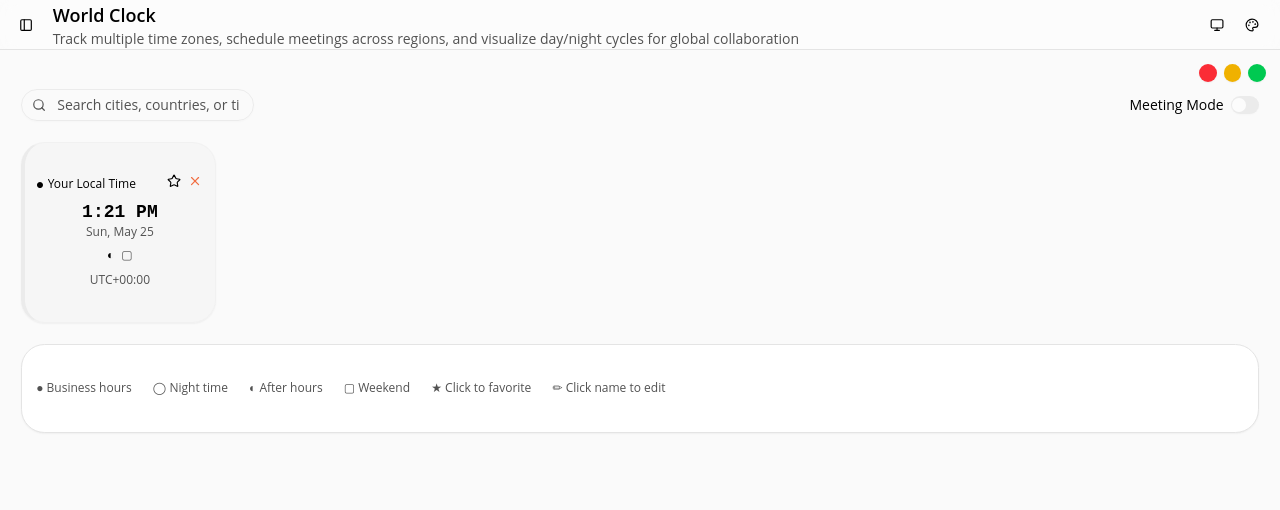
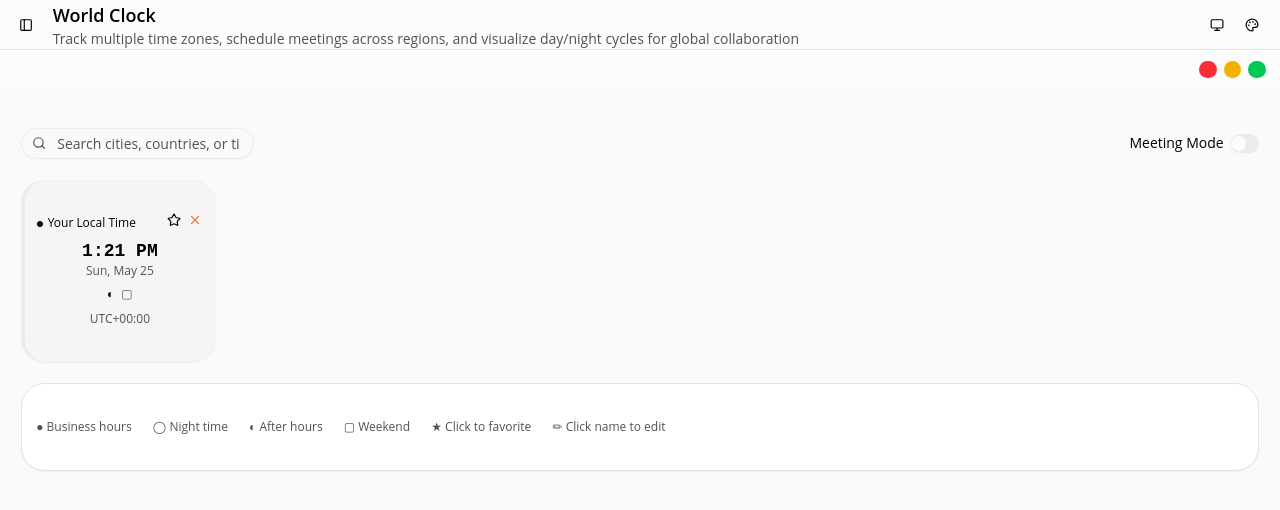
Before and after one commit to hanxiaomax/handsome, a React (Vite) app in the folder 2base/: page /tools/world-clock in a window 1280 px wide. Shown: the top 510 px of the page. Built offline with nearby package versions, Linux system fonts and the light colour scheme.

Commit message:
refactor(tool-layout): update layout structure for Window Controls and main content area to improve organization and clarity

```diff
--- a/2base/src/components/layout/tool-layout.tsx
+++ b/2base/src/components/layout/tool-layout.tsx
@@ -28,7 +28,9 @@ function WindowControls({
   isFullscreen = false,
 }: WindowControlsProps) {
   return (
-    <div className="absolute top-4 right-4 flex items-center gap-2 z-10">
+    <div className="w-full flex items-center justify-between px-4 py-3">
+      <div className="flex items-center gap-2"></div>
+      <div className="flex items-center gap-2">
         {/* Close Button */}
         {onClose && (
           <button
@@ -67,6 +69,7 @@ function WindowControls({
             </span>
           </button>
         )}
+      </div>
     </div>
   );
 }
@@ -108,6 +111,7 @@ export function ToolLayout({
           } as React.CSSProperties
         }
       >
+        {/* Sidebar Area - App Navigation */}
         <AppSidebar
           searchQuery={searchQuery}
           onSearchChange={setSearchQuery}
@@ -118,7 +122,7 @@ export function ToolLayout({
         />
 
         <main className="flex-1 flex flex-col overflow-hidden">
-          {/* Header */}
+          {/* Header Area - Tool Information */}
           <header className="border-b bg-background/95 backdrop-blur supports-[backdrop-filter]:bg-background/60">
             <div className="flex h-14 items-center px-4 gap-4">
               <SidebarTrigger />
@@ -134,9 +138,9 @@ export function ToolLayout({
             </div>
           </header>
 
-          {/* Content with Window Controls */}
-          <div className="flex-1 overflow-auto bg-muted/30 relative">
-            {/* macOS Window Controls */}
+          {/* Main Content Area - Tool Implementation */}
+          <div className="flex-1 flex flex-col overflow-hidden">
+            {/* Window Controls Bar - Full Width */}
             <WindowControls
               onClose={onClose}
               onMinimize={onMinimize}
@@ -144,8 +148,8 @@ export function ToolLayout({
               isFullscreen={isFullscreen}
             />
 
-            {/* Tool Content */}
-            {children}
+            {/* Tool Content - Below Controls */}
+            <div className="flex-1 overflow-auto bg-muted/30">{children}</div>
           </div>
         </main>
       </div>
```
Lines whose indentation alone changed are shown as unchanged.
